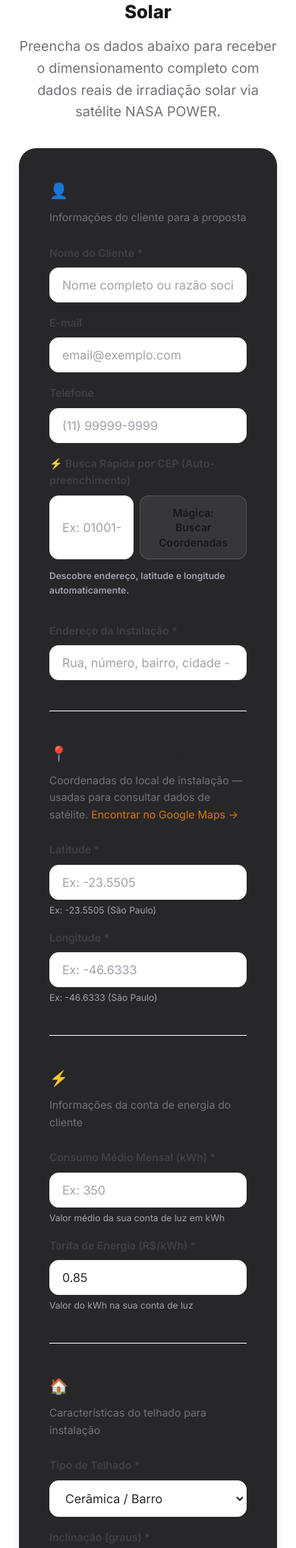
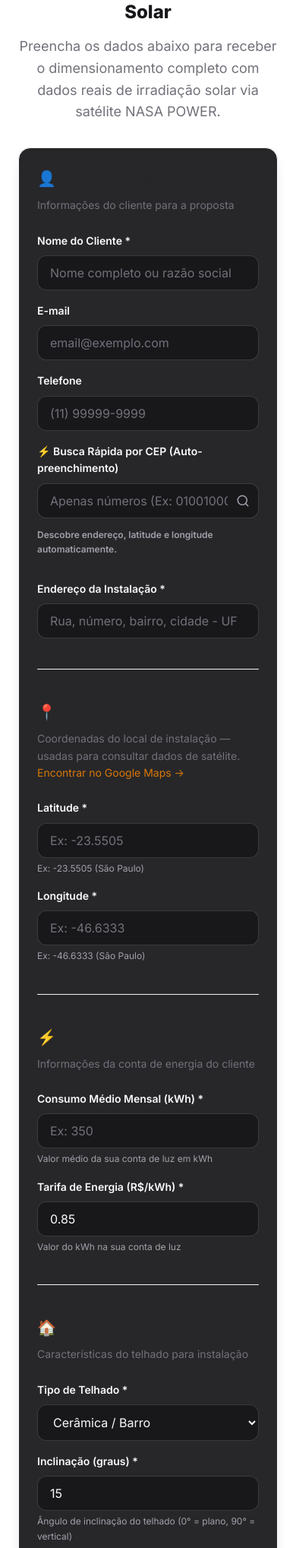
Before and after one commit to iamnothuman7/solvian, a Django app: page /dimensionamento/ in a window 390 px wide. Shown: the part 203-2240 px from the top of the page at 76% size. Run offline with Django 5.2, Linux system fonts and the light colour scheme.

Commit message:
feat: Correcoes UI premium, form responsivo, e automacao de CEP e WhatsApp Share

```diff
--- a/static/css/style.css
+++ b/static/css/style.css
@@ -688,33 +688,38 @@ ul, ol {
 .form-label {
     font-size: var(--font-size-sm);
     font-weight: 600;
-    color: var(--dark-700);
+    color: var(--dark-100);
     margin-bottom: var(--space-2);
 }
 
 .form-input,
 .form-select {
     padding: var(--space-3) var(--space-4);
-    border: 1.5px solid var(--dark-200);
+    border: 1.5px solid rgba(255, 255, 255, 0.15);
     border-radius: var(--radius-lg);
     font-family: var(--font-family);
     font-size: var(--font-size-base);
-    color: var(--dark-800);
-    background: var(--dark-50);
+    color: #FAFAFA;
+    background: var(--dark-900);
     transition: all var(--transition-fast);
     width: 100%;
+}
+
+.form-select option {
+    background: var(--dark-900);
+    color: #FAFAFA;
 }
 
 .form-input:focus,
 .form-select:focus {
     outline: none;
     border-color: var(--solar-500);
-    box-shadow: 0 0 0 3px rgba(245, 158, 11, 0.15);
-    background: white;
+    box-shadow: 0 0 0 3px rgba(245, 158, 11, 0.2);
+    background: var(--dark-950);
 }
 
 .form-input::placeholder {
-    color: var(--dark-400);
+    color: var(--dark-500);
 }
 
 .form-help {
@@ -1363,6 +1368,15 @@ ul, ol {
         grid-template-columns: 1fr;
     }
 
+    .form-card {
+        padding: var(--space-6);
+        border-radius: var(--radius-xl);
+    }
+
+    .card {
+        padding: var(--space-6);
+    }
+
     .result-kpi-grid {
         grid-template-columns: 1fr 1fr;
         gap: var(--space-3);
--- a/templates/core/projeto_form.html
+++ b/templates/core/projeto_form.html
@@ -40,11 +40,11 @@
                         </div>
                         <div class="form-group full-width">
                             <label class="form-label" for="cep-busca">⚡ Busca Rápida por CEP (Auto-preenchimento)</label>
-                            <div style="display: flex; gap: 8px; margin-bottom: 8px;">
-                                <input type="text" id="cep-busca" class="form-input" placeholder="Ex: 01001-000" maxlength="9" style="max-width: 200px;">
-                                <button type="button" class="btn btn-secondary" id="btn-buscar-cep">Mágica: Buscar Coordenadas</button>
+                            <div style="position: relative; max-width: 300px; margin-bottom: 8px;">
+                                <input type="text" id="cep-busca" class="form-input" placeholder="Apenas números (Ex: 01001000)" maxlength="9" style="padding-right: 40px;">
+                                <i data-lucide="search" style="position: absolute; right: 12px; top: 50%; transform: translateY(-50%); color: var(--dark-400); width: 18px; height: 18px;"></i>
                             </div>
-                            <span class="form-help" id="cep-feedback" style="margin-bottom: var(--space-4); display: block; font-weight: 600;">Descobre endereço, latitude e longitude automaticamente.</span>
+                            <span class="form-help" id="cep-feedback" style="margin-bottom: var(--space-4); display: flex; align-items: center; font-weight: 600;">Descobre endereço, latitude e longitude automaticamente.</span>
                         </div>
                         <div class="form-group full-width">
                             <label class="form-label" for="id_endereco">Endereço da Instalação *</label>
@@ -194,18 +194,32 @@
         document.getElementById('loading-overlay').classList.add('active');
     });
 
-    // Bônus: Busca Automática por CEP + Nominatim
-    document.getElementById('btn-buscar-cep').addEventListener('click', async function() {
-        const cep = document.getElementById('cep-busca').value.replace(/\D/g, '');
+    // Bônus: Busca Automática por CEP + Nominatim ao digitar
+    document.getElementById('cep-busca').addEventListener('input', async function(e) {
+        let value = e.target.value.replace(/\D/g, ''); // Remove não números
+
+        // Formatar o CEP
+        if (value.length > 5) {
+            e.target.value = value.substring(0,5) + '-' + value.substring(5,8);
+        } else {
+            e.target.value = value;
+        }
+
+        const cep = value;
         const feedback = document.getElementById('cep-feedback');
 
         if (cep.length !== 8) {
-            feedback.textContent = '❌ CEP inválido. Digite 8 números (somente números ou formato 00000-000).';
-            feedback.style.color = 'var(--danger)';
+            if (cep.length === 0) {
+                feedback.innerHTML = 'Descobre endereço, latitude e longitude automaticamente.';
+                feedback.style.color = 'var(--dark-400)';
+            } else {
+                feedback.innerHTML = 'Aguardando 8 dígitos...';
+                feedback.style.color = 'var(--solar-500)';
+            }
             return;
         }
 
-        feedback.textContent = '⏳ Buscando endereço viaCEP...';
+        feedback.innerHTML = '<div class="spinner" style="width: 14px; height: 14px; border-width: 2px; margin-right: 6px;"></div> Buscando endereço viaCEP...';
         feedback.style.color = 'var(--solar-600)';
 
         try {
@@ -222,20 +236,26 @@
             const enderecoFormatado = `${cepData.logradouro}, ${cepData.bairro}, ${cepData.localidade} - ${cepData.uf}`;
             document.getElementById('id_endereco').value = enderecoFormatado;
 
-            feedback.textContent = '⏳ Endereço encontrado. Buscando coordenadas via satélite (Latitude/Longitude)...';
+            feedback.innerHTML = '<div class="spinner" style="width: 14px; height: 14px; border-width: 2px; margin-right: 6px;"></div> Endereço encontrado. Buscando coordenadas satélite...';
 
             // 2. Buscando Coordenadas via Nominatim (OpenStreetMap)
-            // Query simples com rua, cidade e estado aumenta precisão
             const query = encodeURIComponent(`${cepData.logradouro}, ${cepData.localidade}, ${cepData.uf}, Brazil`);
             const nominatimResponse = await fetch(`https://nominatim.openstreetmap.org/search?format=json&q=${query}&limit=1`);
             const geoData = await nominatimResponse.json();
 
             if (geoData && geoData.length > 0) {
-                // Forçar o valor no input, formatando para o padrão que a backend aguarda (ponto ao invés de vírgula)
+                // Forçar o valor no input
                 document.getElementById('id_latitude').value = parseFloat(geoData[0].lat).toFixed(4);
                 document.getElementById('id_longitude').value = parseFloat(geoData[0].lon).toFixed(4);
-                feedback.textContent = '✨ Sucesso! Endereço e Coordenadas Mapeadas Automaticamente.';
+                feedback.textContent = '✨ Sucesso! Endereço e Coordenadas Mapeadas automaticamente.';
                 feedback.style.color = 'var(--success)';
+
+                // Micro-animação nos campos preenchidos
+                ['id_endereco', 'id_latitude', 'id_longitude'].forEach(id => {
+                    let el = document.getElementById(id).parentElement;
+                    el.style.animation = 'none';
+                    setTimeout(() => el.style.animation = 'pulseGlow 1s ease', 10);
+                });
             } else {
                 feedback.textContent = '⚠️ Endereço carregado, mas as coordenadas exatas não foram identificadas. Por favor, ajuste Lat/Long manualmente.';
                 feedback.style.color = 'var(--warning)';
@@ -247,5 +267,16 @@
             console.error(error);
         }
     });
+
+    // Injetar CSS de animação de pulso
+    const style = document.createElement('style');
+    style.innerHTML = `
+        @keyframes pulseGlow {
+            0% { transform: scale(1); box-shadow: 0 0 0 0 rgba(245, 158, 11, 0.4); border-radius: var(--radius-lg); }
+            50% { transform: scale(1.02); box-shadow: 0 0 0 10px rgba(245, 158, 11, 0); border-radius: var(--radius-lg); }
+            100% { transform: scale(1); box-shadow: 0 0 0 0 rgba(245, 158, 11, 0); border-radius: var(--radius-lg); }
+        }
+    `;
+    document.head.appendChild(style);
 </script>
 {% endblock %}
```
Also changed, not shown: templates/dimensionamento/manutencao_resultado.html (+24 -1 lines).
